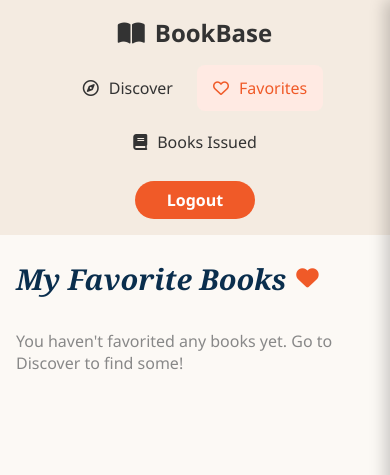
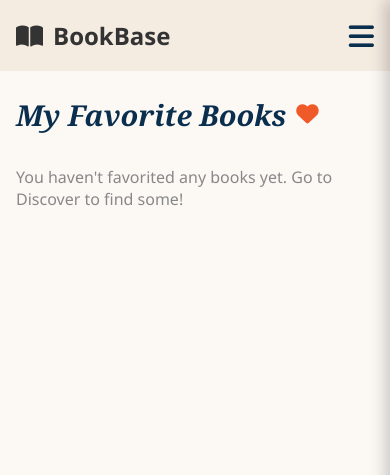
Before and after one commit to pclowdy/city-library-app, a Flask app: page /favorites in a window 390 px wide. Shown: the top 475 px of the page. Run offline with Flask 3, Linux system fonts and the light colour scheme; the visitor is signed in with stand-in values (Sample User, id 1); data that the repository does not hold is empty.

Commit message:
Update favorites.html

```diff
--- a/templates/favorites.html
+++ b/templates/favorites.html
@@ -43,13 +43,29 @@
             height: 100vh;
         }
 
+        .sidebar-header {
+            display: flex;
+            justify-content: space-between;
+            align-items: center;
+            width: 100%;
+            margin-bottom: 3rem;
+        }
+
         .logo {
             font-size: 1.5rem;
             font-weight: bold;
-            margin-bottom: 3rem;
             display: flex;
             align-items: center;
             gap: 10px;
+        }
+
+        .hamburger-btn {
+            display: none; /* Hidden on desktop */
+            background: none;
+            border: none;
+            font-size: 1.8rem;
+            color: var(--dark-navy);
+            cursor: pointer;
         }
 
         .nav-links {
@@ -249,6 +265,7 @@
             z-index: 999;
         }
         .overlay.active { display: block; }
+
         /* --- MOBILE RESPONSIVENESS (PHONES & TABLETS) --- */
         @media (max-width: 850px) {
             body { flex-direction: column; }
@@ -260,14 +277,29 @@
                 height: auto;
                 padding: 1rem;
                 flex-direction: column;
-                align-items: center;
+                align-items: stretch;
                 gap: 1rem;
                 border-bottom: 1px solid var(--border-color);
                 z-index: 10;
             }
+            .sidebar-header { margin-bottom: 0; }
             .logo { margin-bottom: 0; }
-            .nav-links { flex-direction: row; flex-wrap: wrap; justify-content: center; gap: 0.5rem; }
-            .sidebar-bottom { margin-top: 0; width: 100%; display: flex; justify-content: center; }
+            .hamburger-btn { display: block; } /* Show hamburger on mobile */
+
+            /* Hide menus by default on mobile, stack them vertically */
+            .nav-links, .sidebar-bottom {
+                display: none;
+                flex-direction: column;
+                width: 100%;
+                gap: 0.5rem;
+            }
+
+            /* Classes toggled by JavaScript to show the menu */
+            .nav-links.show, .sidebar-bottom.show {
+                display: flex;
+            }
+
+            .sidebar-bottom { margin-top: 0; justify-content: center; }
             .sidebar-bottom .btn-orange { width: auto; padding: 0.5rem 2rem; }
 
             /* Main Content Adjustments */
@@ -311,15 +343,21 @@
 <body>
 
     <aside class="sidebar">
-        <div class="logo">
-            <i class="fa-solid fa-book-open"></i> BookBase
+        <div class="sidebar-header">
+            <div class="logo">
+                <i class="fa-solid fa-book-open"></i> BookBase
+            </div>
+            <button class="hamburger-btn" onclick="toggleMobileMenu()">
+                <i class="fa-solid fa-bars"></i>
+            </button>
         </div>
-        <nav class="nav-links">
+
+        <nav class="nav-links" id="mobile-menu">
             <a href="/"><i class="fa-regular fa-compass"></i> Discover</a>
             <a href="/favorites" class="active"><i class="fa-regular fa-heart"></i> Favorites</a>
             <a href="/issued"><i class="fa-solid fa-book"></i> Books Issued</a>
         </nav>
-        <div class="sidebar-bottom">
+        <div class="sidebar-bottom" id="mobile-menu-bottom">
             <a href="/logout" class="btn-orange">Logout</a>
         </div>
     </aside>
@@ -363,6 +401,12 @@
     </div>
 
     <script>
+        // Toggles the mobile menu on and off
+        function toggleMobileMenu() {
+            document.getElementById('mobile-menu').classList.toggle('show');
+            document.getElementById('mobile-menu-bottom').classList.toggle('show');
+        }
+
         let currentSelectedBookId = null;
 
         function openPanel(id, title, author, genre, year, publisher, imgUrl) {
```
